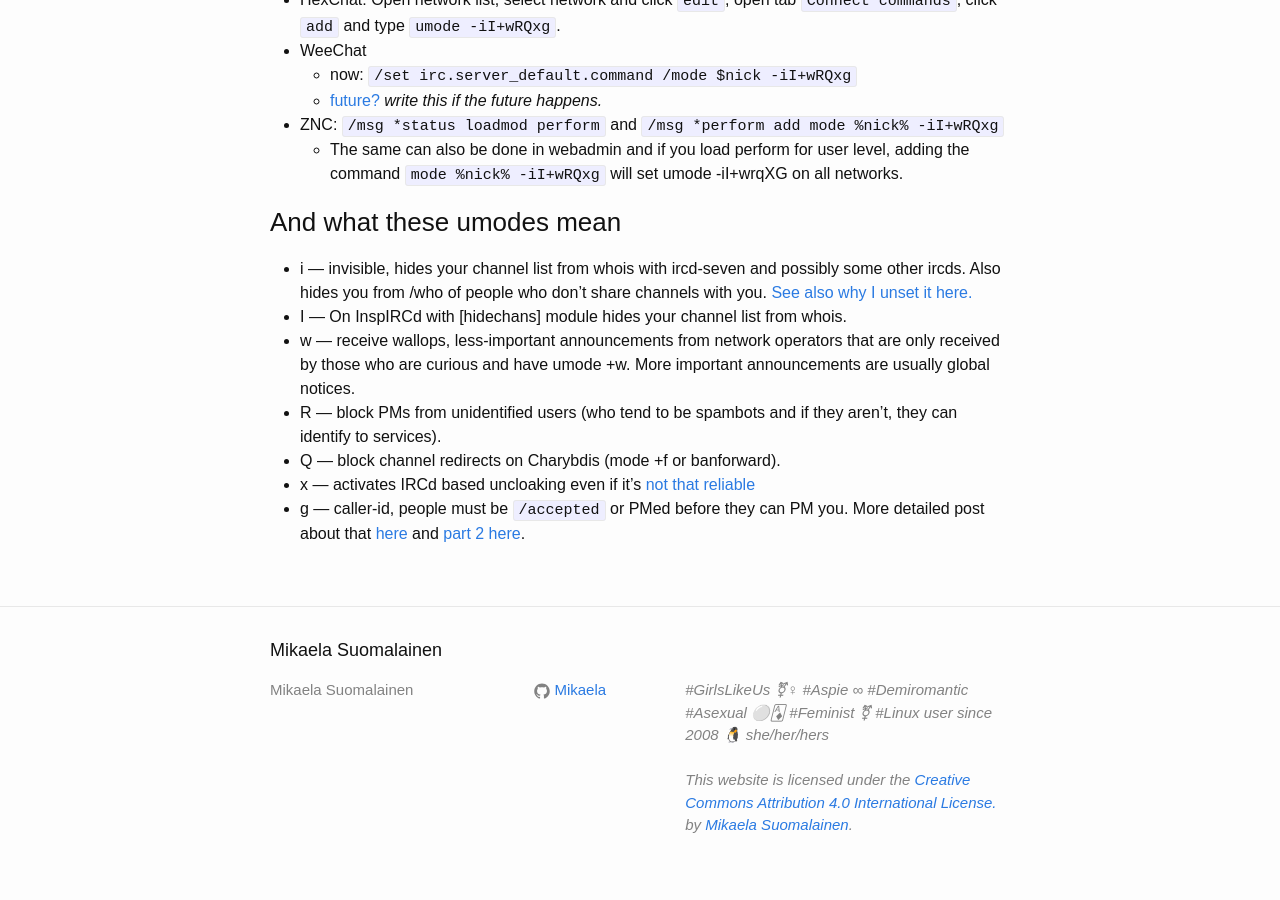
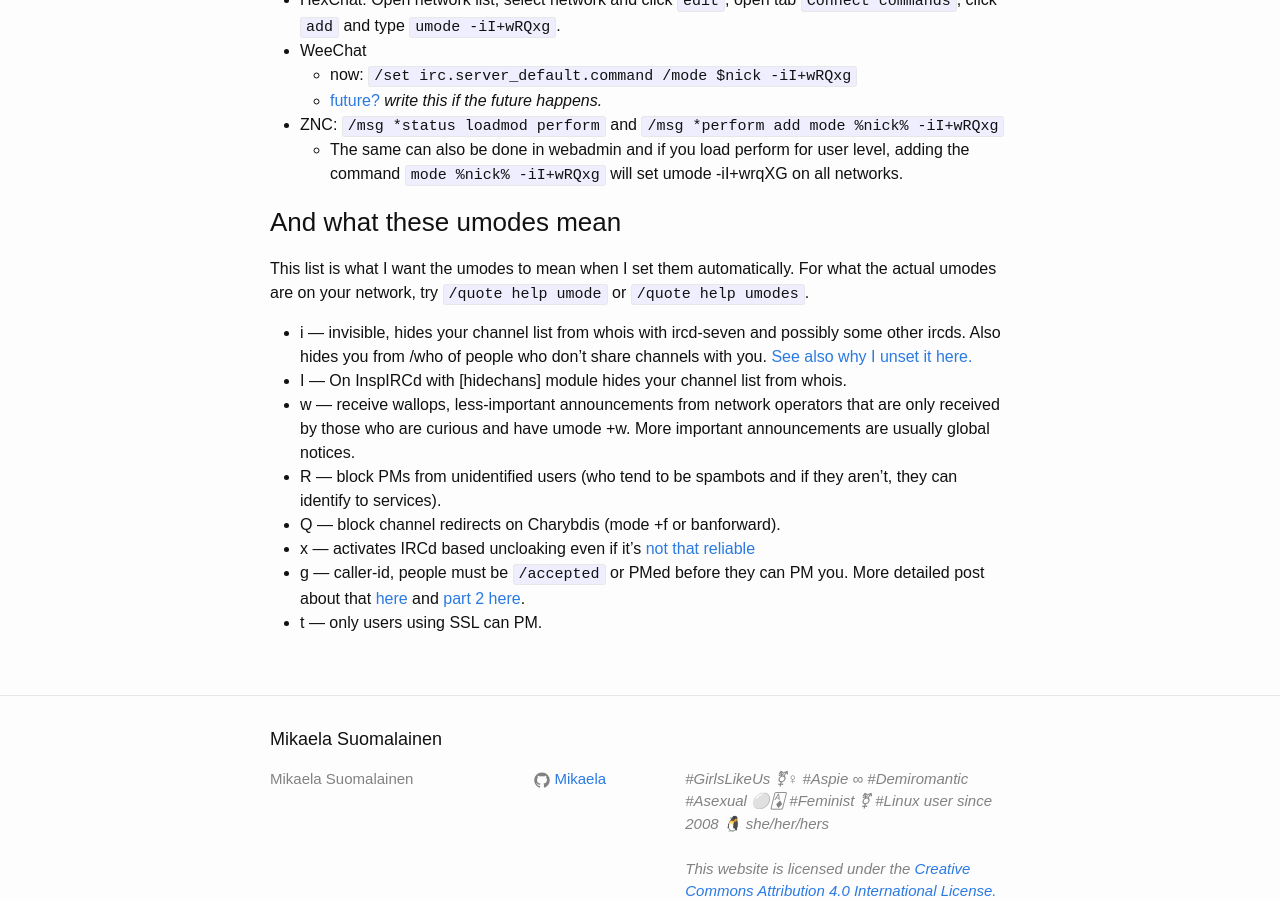
Before and after one commit to Mikaela/mikaela.github.io, a Jekyll site: the page built from _posts/2015-06-03-setting-umodes.md, in a window 1280 px wide and 900 px high, scrolled down 530 px. Built offline with Jekyll 4.4.1, drawn with Linux system fonts in a browser that asks for light colours; Markdown is read by kramdown in place of the engine named in the settings; comment, search, counter and statistics services are not loaded.

Commit message:
2015-06-03-setting-umodes.md: add /quote help umode
and +t which seems to be in my perform. Thanks for the idea @oakkitten.

```diff
--- a/_posts/2015-06-03-setting-umodes.md
+++ b/_posts/2015-06-03-setting-umodes.md
@@ -36,6 +36,10 @@ client to (un)set them automatically.
 
 ### And what these umodes mean
 
+This list is what I want the umodes to mean when I set them automatically.
+For what the actual umodes are on your network, try `/quote help umode` or
+`/quote help umodes`.
+
 * i — invisible, hides your channel list from whois with ircd-seven and
   possibly some other ircds. Also hides you from /who of people who don't
   share channels with you. [See also why I unset it here.]({% post_url 2015-03-26-umode--i %})
@@ -51,3 +55,4 @@ client to (un)set them automatically.
 * g — caller-id, people must be `/accepted` or PMed before they can PM you.
   More detailed post about that [here]({% post_url 2015-04-02-umode+g %})
   and [part 2 here]({% post_url 2015-05-10-umode+g2 %}).
+* t — only users using SSL can PM.
```
